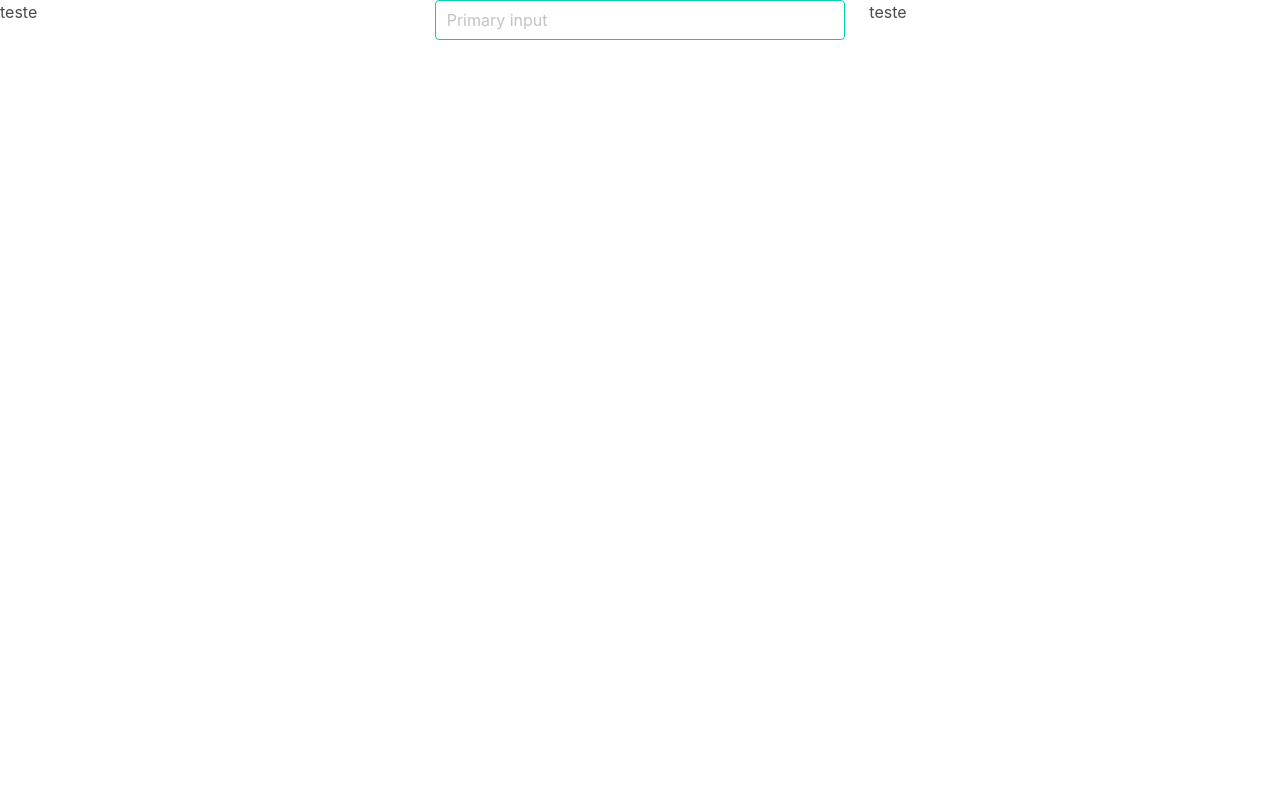
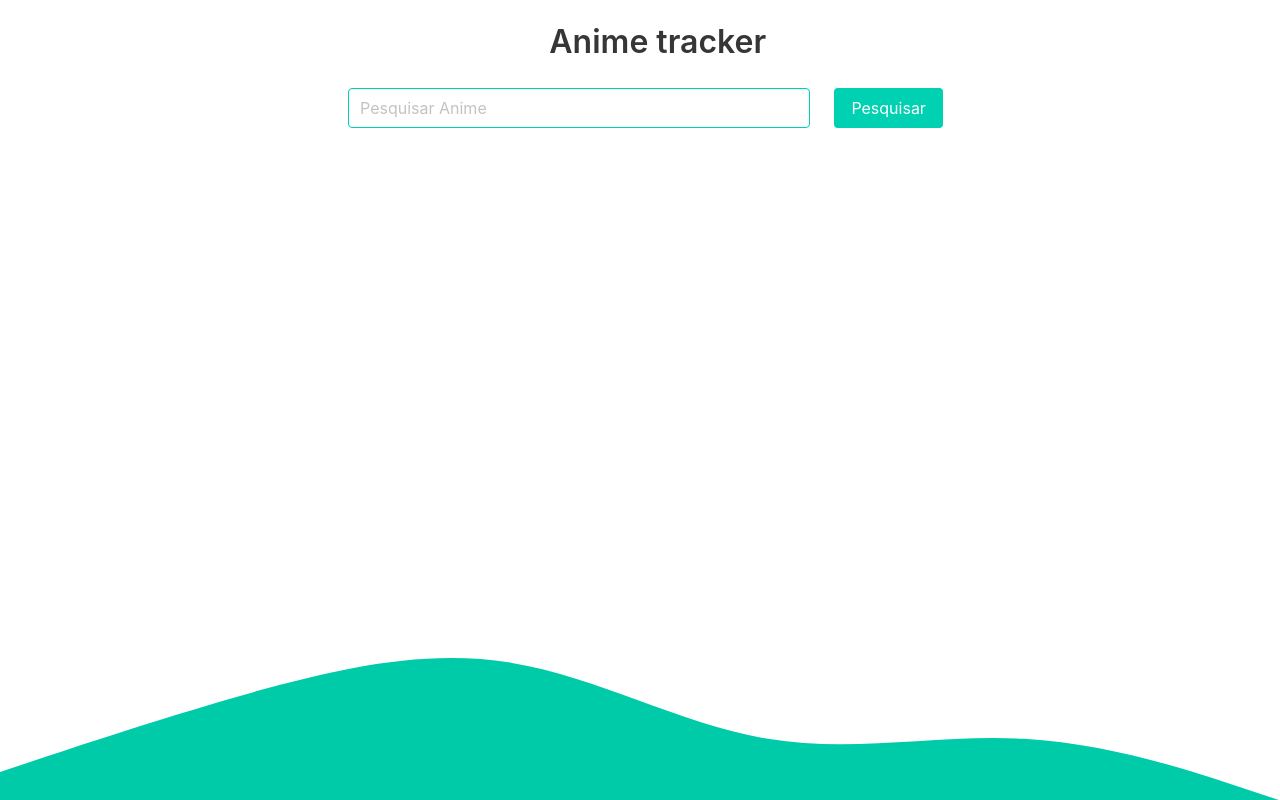
Before and after one commit to dezoliveira/vue-animetracker, a Vue app: page / in a window 1280 px wide. Built offline with nearby package versions, Linux system fonts and the light colour scheme.

Commit message:
Bulma structure

```diff
--- a/src/App.vue
+++ b/src/App.vue
@@ -58,21 +58,60 @@ onMounted(() =>{
 </script>
 
 <template>
-
-  <div class="columns">
-    <div class="column">
-      teste
-    </div>
-    <div class="column">
-      <input class="input is-primary" type="text" placeholder="Primary input">
-    </div>
-    <div class="column">
-      teste
-    </div>
-  </div>
-
+  <main class="column is-half is-offset-one-quarter">
+    <header class="column is-half is-offset-one-third">
+        <h1 class="title">Anime tracker</h1>
+    </header>
+    <section class="columns p-4">
+      <div class="column is-four-fifths">
+        <form @submit.prevent="searchAnime">
+          <input
+            class="input is-primary"
+            type="text"
+            placeholder="Pesquisar Anime"
+            v-model="query"
+            @input="handleInput"
+          />
+        </form>
+      </div>
+      <div class="column">
+        <button class="button is-primary">Pesquisar</button>
+      </div>
+    </section>
+  </main>
+  <footer class="waves">
+    <svg xmlns="http://www.w3.org/2000/svg" viewBox="0 0 1440 320"><path fill="#00cba9" fill-opacity="1" d="M0,288L48,272C96,256,192,224,288,197.3C384,171,480,149,576,165.3C672,181,768,235,864,250.7C960,267,1056,245,1152,250.7C1248,256,1344,288,1392,304L1440,320L1440,320L1392,320C1344,320,1248,320,1152,320C1056,320,960,320,864,320C768,320,672,320,576,320C480,320,384,320,288,320C192,320,96,320,48,320L0,320Z"></path></svg>
+  </footer>
 </template>
 
 <style scoped>
+  @import url('https://fonts.googleapis.com/css2?family=Roboto:wght@400;500&display=swap');
 
+  body{
+    font-family: 'Roboto', sans-serif;
+    background-image: url("../public/background.jpg");
+  }
+
+  .title{
+    font-size: 32px;
+  }
+
+  svg{
+    position: absolute;
+    bottom: 0;
+  }
+
+  ::-webkit-scrollbar{
+    width: 8px;
+  }
+
+  ::-webkit-scrollbar-track{
+    background: #f1f1f1;
+    border-radius: 25px;
+  }
+
+  ::-webkit-scrollbar-thumb{
+    background: #1ab394;
+    border-radius: 25px;
+  }
 </style>
```
Also changed, not shown: public/background.jpg (added).
